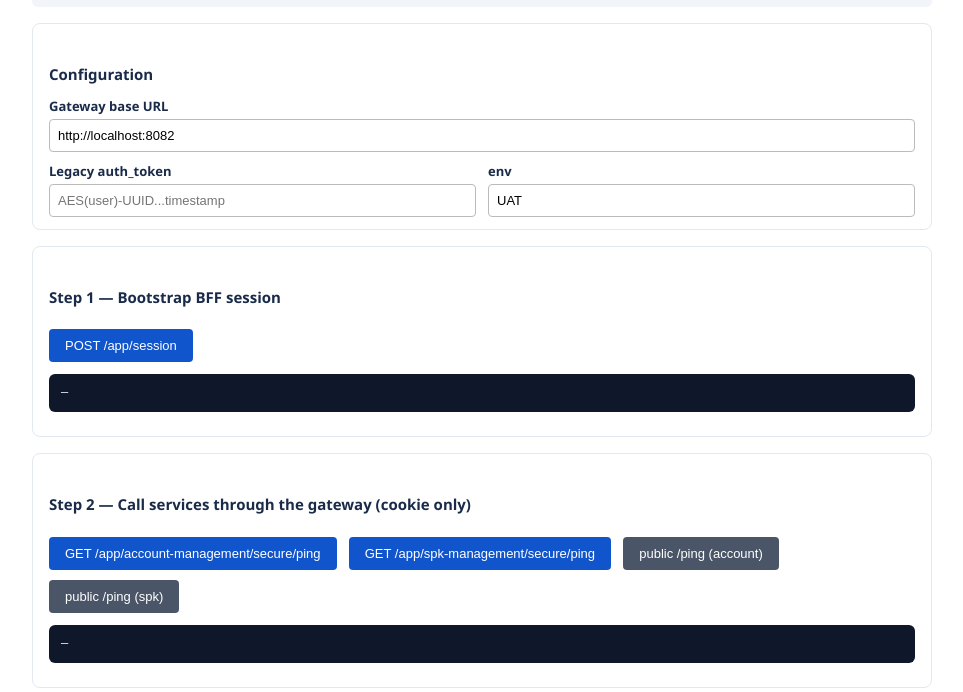
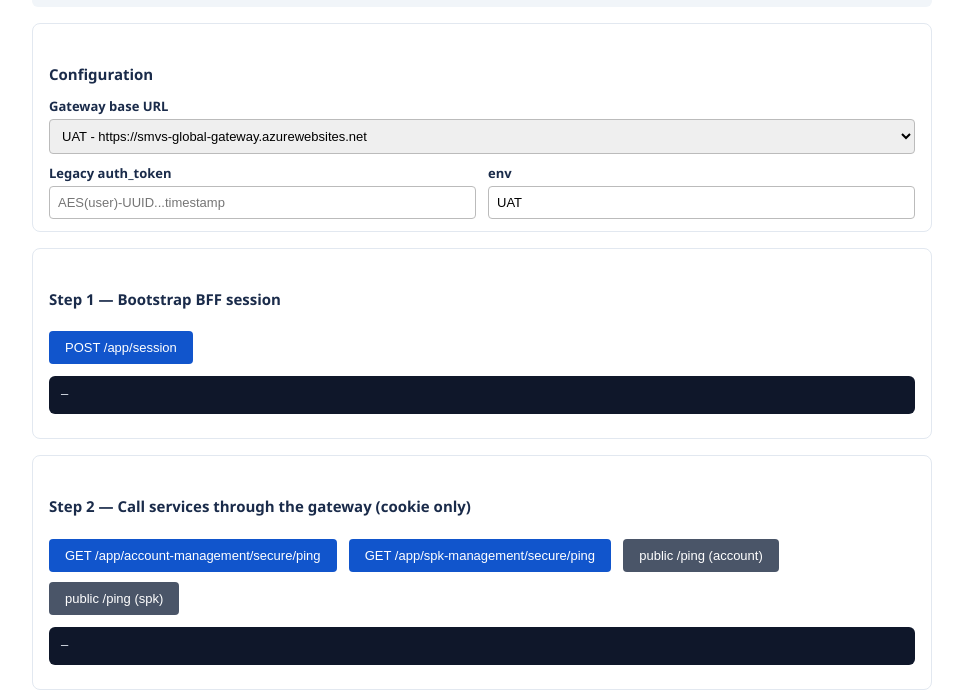
Before and after one commit to Ishanpandya10/test-auth-server-ui, a plain HTML site: page bff-flow-tester.html in a window 1280 px wide. Shown: the part 145-837 px from the top of the page, without its empty margins (158-1121 px from the left). Drawn offline with Linux system fonts and the light colour scheme.

```diff
--- a/bff-flow-tester.html
+++ b/bff-flow-tester.html
@@ -9,7 +9,7 @@
     h1 { font-size: 20px; }
     h2 { font-size: 15px; margin-top: 28px; }
     label { display: block; font-size: 13px; margin: 10px 0 4px; font-weight: 600; }
-    input { width: 100%; padding: 8px; font-size: 13px; box-sizing: border-box; border: 1px solid #bbb; border-radius: 4px; }
+    input, select { width: 100%; padding: 8px; font-size: 13px; box-sizing: border-box; border: 1px solid #bbb; border-radius: 4px; }
     .row { display: flex; gap: 12px; }
     .row > div { flex: 1; }
     button { margin: 10px 8px 0 0; padding: 9px 16px; font-size: 13px; border: 0; border-radius: 4px; background: #1155cc; color: #fff; cursor: pointer; }
@@ -38,7 +38,11 @@
   <div class="step">
     <h2>Configuration</h2>
     <label>Gateway base URL</label>
-    <input id="gateway" value="http://localhost:8082"/>
+    <select id="gateway" onchange="syncEnv()">
+      <option value="https://smvs-global-gateway.azurewebsites.net" data-env="UAT" selected>UAT - https://smvs-global-gateway.azurewebsites.net</option>
+      <option value="https://smvs-prod-global-gateway-hug0aygebtbrepfb.eastus-01.azurewebsites.net" data-env="PROD">PROD - https://smvs-prod-global-gateway-hug0aygebtbrepfb.eastus-01.azurewebsites.net</option>
+      <option value="http://localhost:8082" data-env="DEV">Local - http://localhost:8082</option>
+    </select>
     <div class="row">
       <div>
         <label>Legacy auth_token</label>
@@ -90,6 +94,12 @@
 
   <script>
     const gw = () => document.getElementById('gateway').value.replace(/\/+$/, '');
+
+    // Keep env in step with the selected gateway (env must match the environment the auth_token was issued in).
+    function syncEnv() {
+      const sel = document.getElementById('gateway');
+      document.getElementById('env').value = sel.options[sel.selectedIndex].dataset.env;
+    }
 
     function show(elId, label, result) {
       const el = document.getElementById(elId);
```
Also changed, not shown: index.html (+12 -2 lines).
